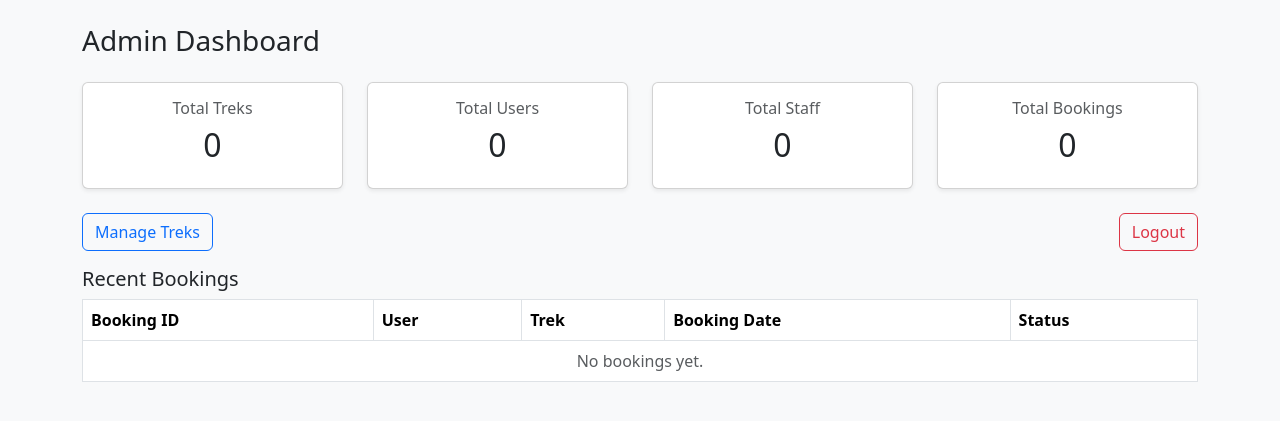
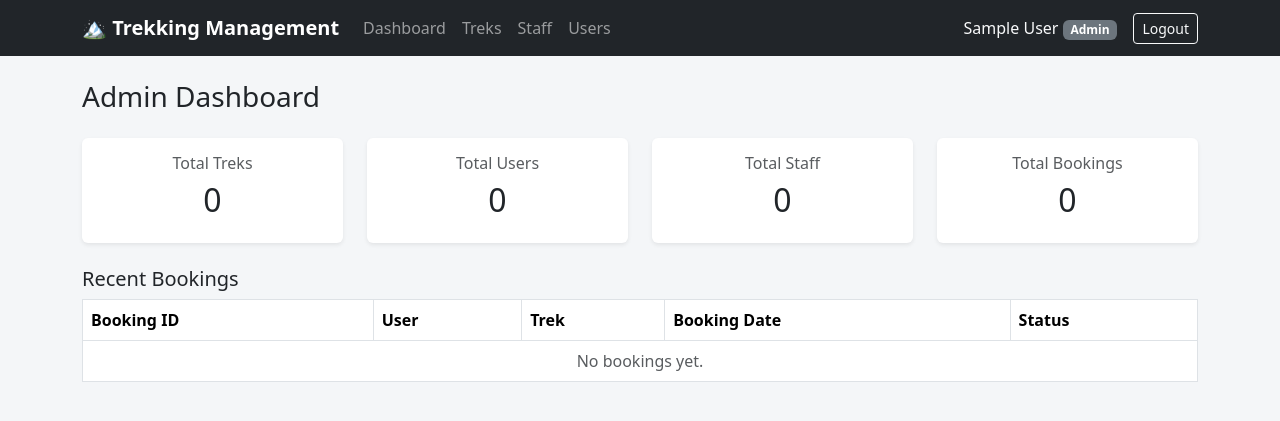
Before and after one commit to 25f3000628/trekking-management-app, a Flask app: page /admin/dashboard in a window 1280 px wide. Shown: the top 421 px of the page. Run offline with Flask 3, Linux system fonts and the light colour scheme; the visitor is signed in with stand-in values (Sample User, id 1); data comes from the database, SQL or seed files in the repository; data that the repository does not hold is empty.

Commit message:
Milestone 7: shared navbar and UI polish

```diff
--- a/app.py
+++ b/app.py
@@ -1,5 +1,5 @@
 import os
-from flask import Flask
+from flask import Flask, redirect, url_for
 from flask_login import LoginManager
 from models import db, User
 from routes.auth_routes import auth_bp
@@ -40,8 +40,12 @@ def create_app():
     app.register_blueprint(staff_bp)
     app.register_blueprint(admin_bp)
     app.register_blueprint(auth_bp)
+
+    @app.route("/")
+    def index():
+        return redirect(url_for("auth.login"))
+
     return app
-
 
 if __name__ == "__main__":
     app = create_app()
--- a/templates/admin/dashboard.html
+++ b/templates/admin/dashboard.html
@@ -37,10 +37,7 @@
     </div>
 </div>
 
-<div class="d-flex justify-content-between mb-3">
-    <a href="{{ url_for('admin.treks') }}" class="btn btn-outline-primary">Manage Treks</a>
-    <a href="{{ url_for('auth.logout') }}" class="btn btn-outline-danger">Logout</a>
-</div>
+
 
 <h5>Recent Bookings</h5>
 <table class="table table-bordered bg-white">
--- a/templates/base.html
+++ b/templates/base.html
@@ -4,10 +4,45 @@
     <meta charset="UTF-8">
     <title>Trekking Management Application</title>
     <link href="https://cdn.jsdelivr.net/npm/bootstrap@5.3.3/dist/css/bootstrap.min.css" rel="stylesheet">
+    <style>
+        body { background-color: #f4f6f8; }
+        .navbar-brand { font-weight: 600; }
+        .card { border: none; }
+        footer { color: #888; font-size: 0.85rem; }
+    </style>
 </head>
-<body class="bg-light">
+<body>
 
-    <div class="container mt-4">
+{% if current_user.is_authenticated %}
+<nav class="navbar navbar-expand-lg navbar-dark bg-dark mb-4">
+    <div class="container">
+        <a class="navbar-brand" href="#">🏔 Trekking Management</a>
+        <div class="collapse navbar-collapse">
+            <ul class="navbar-nav me-auto">
+                {% if current_user.role == "admin" %}
+                    <li class="nav-item"><a class="nav-link" href="{{ url_for('admin.dashboard') }}">Dashboard</a></li>
+                    <li class="nav-item"><a class="nav-link" href="{{ url_for('admin.treks') }}">Treks</a></li>
+                    <li class="nav-item"><a class="nav-link" href="{{ url_for('admin.staff') }}">Staff</a></li>
+                    <li class="nav-item"><a class="nav-link" href="{{ url_for('admin.users') }}">Users</a></li>
+                {% elif current_user.role == "staff" %}
+                    <li class="nav-item"><a class="nav-link" href="{{ url_for('staff.dashboard') }}">My Dashboard</a></li>
+                {% elif current_user.role == "trekker" %}
+                    <li class="nav-item"><a class="nav-link" href="{{ url_for('user.dashboard') }}">Browse Treks</a></li>
+                    <li class="nav-item"><a class="nav-link" href="{{ url_for('user.bookings') }}">My Bookings</a></li>
+                    <li class="nav-item"><a class="nav-link" href="{{ url_for('user.history') }}">History</a></li>
+                    <li class="nav-item"><a class="nav-link" href="{{ url_for('user.profile') }}">Profile</a></li>
+                {% endif %}
+            </ul>
+            <span class="navbar-text text-light me-3">
+                {{ current_user.name }} <span class="badge bg-secondary">{{ current_user.role|capitalize }}</span>
+            </span>
+            <a href="{{ url_for('auth.logout') }}" class="btn btn-outline-light btn-sm">Logout</a>
+        </div>
+    </div>
+</nav>
+{% endif %}
+
+<div class="container mb-5">
     {% with messages = get_flashed_messages(with_categories=true) %}
         {% if messages %}
             {% for category, message in messages %}
--- a/templates/staff/dashboard.html
+++ b/templates/staff/dashboard.html
@@ -1,9 +1,6 @@
 {% extends "base.html" %}
 {% block content %}
-<div class="d-flex justify-content-between align-items-center mb-4">
-    <h3>My Dashboard</h3>
-    <a href="{{ url_for('auth.logout') }}" class="btn btn-outline-danger">Logout</a>
-</div>
+<h3 class="mb-4">My Dashboard</h3>
 
 <div class="row mb-4">
     <div class="col-md-4">
```
Also changed, not shown: templates/user/dashboard.html (+1 -9 lines). Lines whose indentation alone changed are shown as unchanged.
